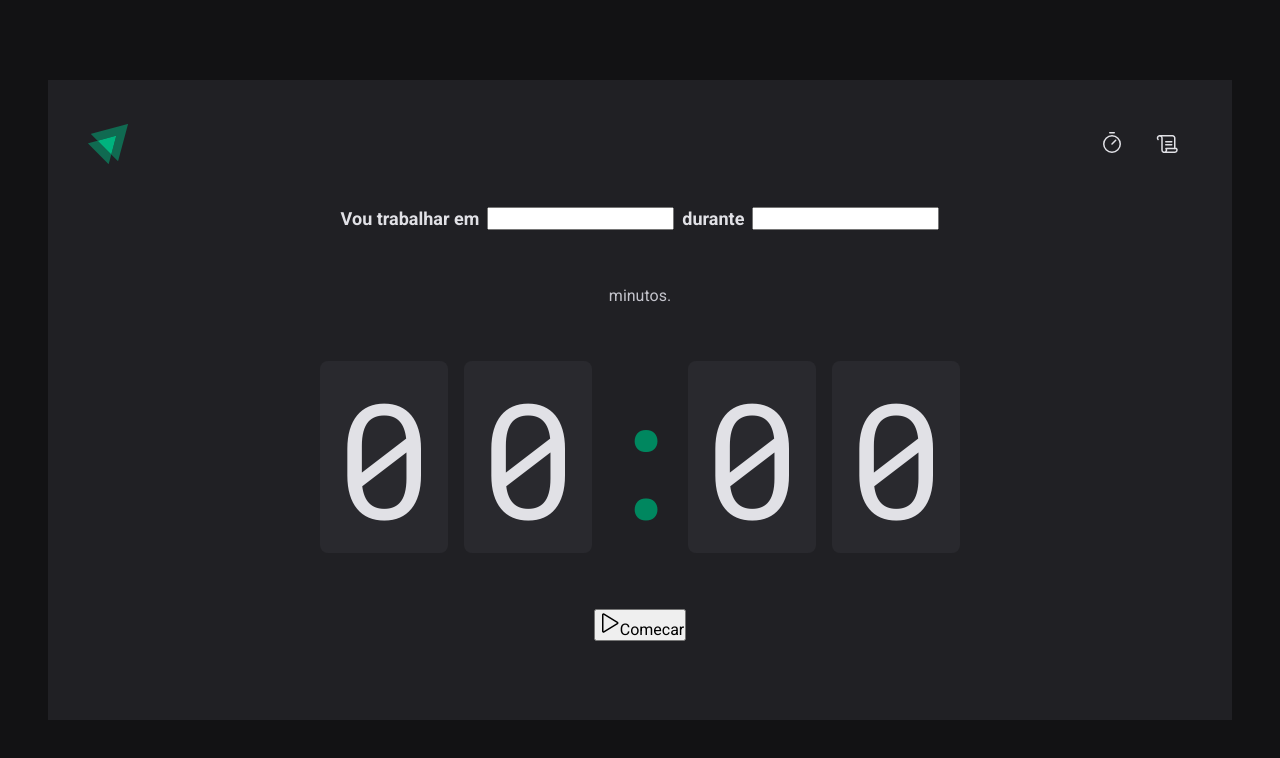
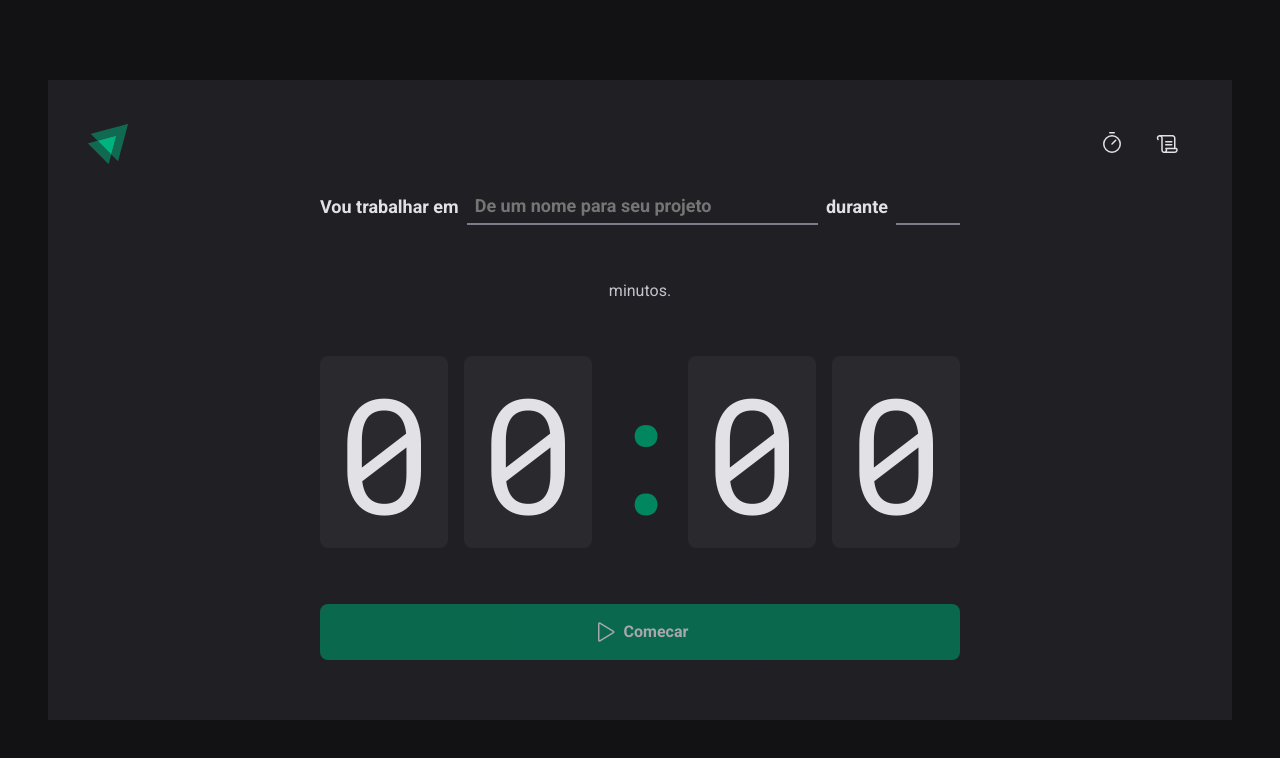
Before and after one commit to pedrohfreitas01/PomoFocus, a React (Vite) app: page / in a window 1280 px wide. Shown: the top 758 px of the page. Built offline with nearby package versions, Linux system fonts and the light colour scheme.

Commit message:
💄 Finish styling Home page

```diff
--- a/src/pages/Home/index.tsx
+++ b/src/pages/Home/index.tsx
@@ -1,5 +1,13 @@
 import { Play } from "phosphor-react";
-import { CountdownContainer, FormContainer, HomeContainer, Separator } from "./style";
+import {
+  CountdownContainer,
+  FormContainer,
+  HomeContainer,
+  MinutesAmountInput,
+  Separator,
+  StartCountdownButton,
+  TaskInput,
+} from "./style";
 
 export function Home() {
   return (
@@ -7,10 +15,14 @@ export function Home() {
       <form>
         <FormContainer>
           <label htmlFor="">Vou trabalhar em</label>
-          <input id="task" type="text" />
+          <TaskInput
+            id="task"
+            type="text"
+            placeholder="De um nome para seu projeto "
+          />
 
-          <label htmlFor="">durante</label>
-          <input type="number" name="" id="minutesAmount" />
+          <label htmlFor="minutesAmount">durante</label>
+          <MinutesAmountInput type="number" id="minutesAmount" />
         </FormContainer>
 
         <span>minutos.</span>
@@ -23,10 +35,10 @@ export function Home() {
           <span>0</span>
         </CountdownContainer>
 
-        <button type="submit">
+        <StartCountdownButton disabled type="submit">
           <Play size={24} />
           Comecar
-        </button>
+        </StartCountdownButton>
       </form>
     </HomeContainer>
   );
--- a/src/pages/Home/style.ts
+++ b/src/pages/Home/style.ts
@@ -8,13 +8,12 @@ export const HomeContainer = styled.main`
   align-items: center;
   justify-content: center;
 
-    form{
+  form {
     display: flex;
     flex-direction: column;
     align-items: center;
     gap: 3.5rem;
   }
-
 `;
 
 export const FormContainer = styled.div`
@@ -23,10 +22,33 @@ export const FormContainer = styled.div`
   align-items: center;
   justify-content: center;
   gap: 0.5rem;
-    color: ${(props) => props.theme['gray-100']};
+  color: ${(props) => props.theme["gray-100"]};
   font-size: 1.125rem;
   font-weight: bold;
   flex-wrap: wrap;
+`;
+
+const BaseInput = styled.input`
+  background: transparent;
+  height: 2.3rem;
+  border: 0;
+  border-bottom: 2px solid ${(props) => props.theme["gray-500"]};
+  font-weight: bold;
+  font-size: inherit;
+  padding: 0 0.5rem;
+  color: ${(props) => props.theme["gray-100"]};
+
+  &:focus{
+    box-shadow: none;
+  }
+`;
+
+export const TaskInput = styled(BaseInput)`
+  flex: 1;
+`;
+
+export const MinutesAmountInput = styled(BaseInput)`
+    width: 4rem;
 `;
 
 export const CountdownContainer = styled.div`
@@ -45,7 +67,6 @@ export const CountdownContainer = styled.div`
   }
 `;
 
-
 export const Separator = styled.div`
   padding: 2rem 0;
   color: ${(props) => props.theme["green-500"]};
@@ -54,5 +75,32 @@ export const Separator = styled.div`
   overflow: hidden;
   display: flex;
   justify-content: center;
+`;
 
+export const StartCountdownButton = styled.button`
+  width: 100%;
+  border: none;
+  padding: 1rem;
+  border-radius: 8px;
+
+  display: flex;
+  align-items: center;
+  justify-content: center;
+
+  gap: 0.5rem;
+  font-weight: bold;
+
+  cursor: pointer;
+
+  background: ${(props) => props.theme["green-500"]};
+  color: ${(props) => props.theme["gray-100"]};
+
+  &:disabled {
+    opacity: 0.7;
+    cursor: not-allowed;
+  }
+
+  &:not(:disabled):hover {
+    background: ${(props) => props.theme["green-300"]};
+  }
 `;
```
Lines whose indentation alone changed are shown as unchanged.
